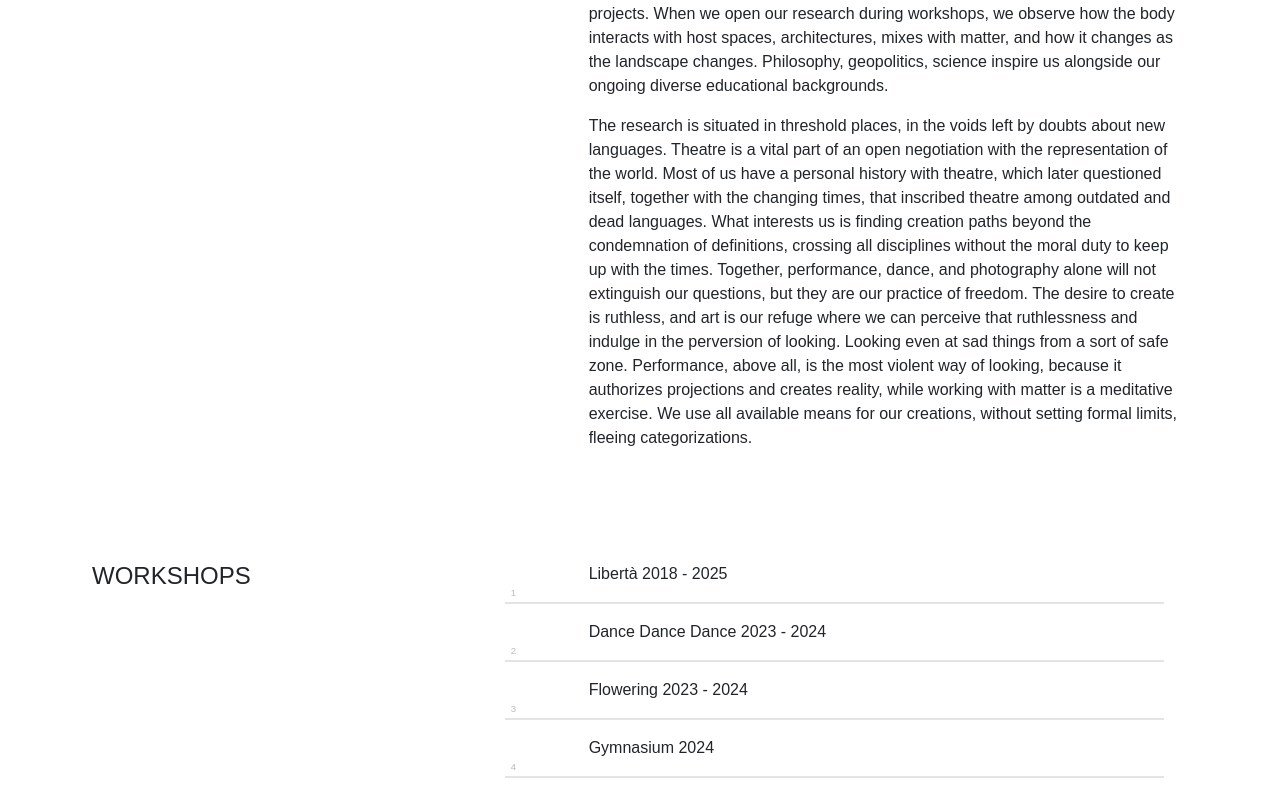
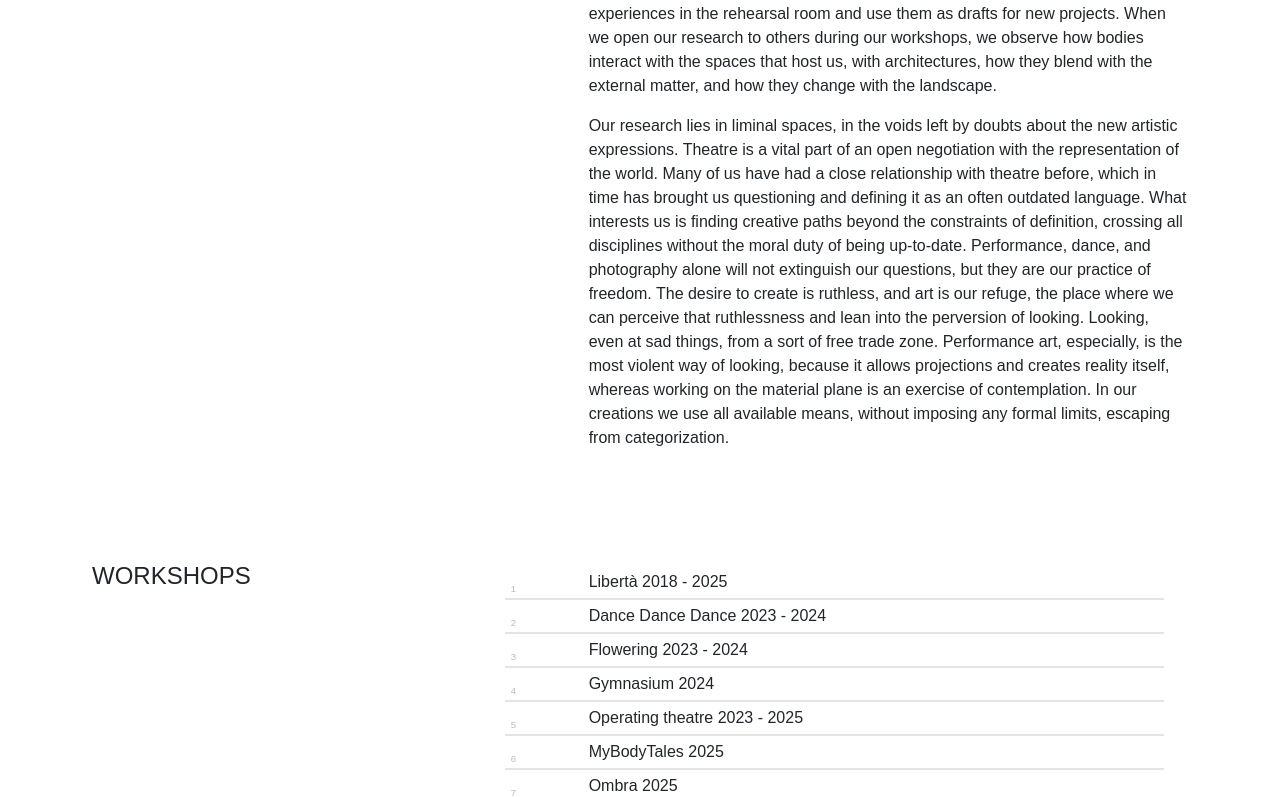
Before and after one commit to Uros0396/Theatre-WebSite, a React (Vite) app: page /Studio in a window 1280 px wide. Shown: the part 1389-2186 px from the top of the page. Built offline with nearby package versions, Linux system fonts and the light colour scheme.

Commit message:
text changed in english

```diff
--- a/src/Components/Main/Main.css
+++ b/src/Components/Main/Main.css
@@ -1,4 +1,4 @@
 .img-homepage {
-  max-height: 22rem;
-  width: auto;
+  max-height: 26rem;
+  width: 6rem;
 }
--- a/src/Languages/en/english.json
+++ b/src/Languages/en/english.json
@@ -15,14 +15,14 @@
   "about": {
     "title1": "ABOUT",
     "title2": "BIO",
-    "paragraph1": "We are a multidisciplinary artistic collective. Our research crosses theatre, performance, and installation, expanding to visual works, collective investigations, fieldwork, collection of testimonies, and archival projects.",
+    "paragraph1": "We are a multidisciplinary artistic collective. Our research embraces theatre, performance and art installations, extending its research to visual works, collective investigations, field research, collection of testimonies, and archival work.",
     "paragraph2": "Maria Chiara Pederzini, with Nicola Andretta, Giulia Bellentani, Rita Bosello, Anna Briotto, Sofia Carlesso, Beatrice Centenaro, Emiliano Daniel, Stefano Lattanzio, Alice Spisa.",
-    "paragraph3": "<strong>2025</strong> Carmen is in residency at DAS Collagene <br />residency at Nidoramai by Alessandro and Chiara Businaro <br />guest at La Conigliera of Anagoor",
-    "paragraph4": "<strong>2024</strong> Carmen wins the CURA 2024 call <br />presents a public preview at Caracol Vicenza",
-    "paragraph5": "<strong>2019 - 2024</strong> Libertà (exercises), in progress, <br />is in residency at DAS in the Collagene festival (BO); <br />a fragment of the work is presented at Triennale Milano within the project <br />Nascondere by Romeo Castellucci <br />and at OTSE by Pietro Valenti (former director of ERT), in Melpignano (LE), <br />DRUŠTVENI CENTAR ROJC Pula, Croatia, C3 (VR) <br />and Akasa Cittadella (PD) <br />in residency at LEMMING, Rovigo, <br />at Parterre Tremonti di Sotto (PN), <br />at La Piccionaia <br />at Fabbrica del Vapore (MI) in collaboration with Fattoria Vittadini",
-    "paragraph6": "<strong>2019 - 2024</strong> Black Holes is premiered for TSV at Teatro delle <br /> Maddalene (PD) in collaboration with the Neurology department of Padua Hospital, with which <br />several public previews are presented",
-    "paragraph7": "<strong>2019</strong> Cucina, in residency with La Piccionaia",
-    "paragraph8": "<strong>2017</strong> Furore, freely inspired by the novel by John Steinbeck, is one of the six projects selected by Antonio Latella for <br />Biennale Teatro College Call for Under 30 Directors"
+    "paragraph3": "<strong>2025</strong> <em>Carmen</em> is in residency at DAS Collagene (BO) <br /> and Nidoramai by Alessandro and Chiara Businaro <br />guest artist at La Conigliera of Anagoor",
+    "paragraph4": "<strong>2024</strong> <em>Carmen</em> wins the CURA 2024 call <br />grant showing a public opening at Caracol Vicenza",
+    "paragraph5": "<strong>2019 - 2024</strong><em> Libertà (exercises)</em>, work in progress, <br />in residency at DAS Collagene (BO); <br />fragments of the work-in-progress are presented at Triennale Milano within the project <br />Nascondere by Romeo Castellucci <br />and at OTSE by Pietro Valenti, Melpignano (LE), <br /> at DRUŠTVENI CENTAR ROJC Pula, Croatia, C3 (VR) <br />and at Akasa Cittadella (PD); <br />in residency at LEMMING, Rovigo, <br />at Parterre Tremonti di Sotto (PN), <br />at La Piccionaia <br />at Fabbrica del Vapore in collaboration with Fattoria Vittadini",
+    "paragraph6": "<strong>2019 - 2024</strong><em> Black Holes</em> is premiered for TSV at Teatro delle <br /> Maddalene (PD) in collaboration with the Neurology department of Padua Hospital, with which <br />several public previews are presented",
+    "paragraph7": "<strong>2019</strong> <em>Cucina</em>, in residency with La Piccionaia",
+    "paragraph8": "<strong>2017</strong> <em>Furore</em>, freely inspired by the novel by John Steinbeck, is one of the six projects selected by Antonio Latella for <br />Biennale Teatro College Call for Under 30 Directors"
   },
 
   "works": {
@@ -41,9 +41,9 @@
   "studio": {
     "title1": "STUDIO",
     "title2": "WORKSHOPS",
-    "paragraph1": "The productions are interconnected through symbolic elements in an artistic narrative that delves into recurring topics: home, memory, family, childhood, the body, loss, death, emptiness. The memory of families and our childhood, traumas, ancestors, places, and objects that recall them inhabit the scenic or museum space. The idea stems from a photograph taken with the old Minolta of a grandfather, or from a novel. Fairy tales, poems, and classical themes transmit a timeless sense to the original dramaturgies. Image, word, and sound converge in live sets or audiovisual recordings. We are working transversally on performances and site-specific projects.",
-    "paragraph2": "Our technical work focuses on the design of feelings and sensations, aiming to create atmospheres with the combination of materials and contrasts, alternating objects, bodies, and surfaces. Syntheses come late from round tables, translating conceptual and sensitive analyses into more abstract, illogical visions. Imagined creatures, childhood elements blend with the brutality of reality and reflections on current events. While our works may be raw in trying to represent the most controversial aspects of the present, they are imbued with the affective weight of our stories and those of the people we meet. We listen and observe. We collect interviews, rehearsal room experiences from which we keep sketches for new projects. When we open our research during workshops, we observe how the body interacts with host spaces, architectures, mixes with matter, and how it changes as the landscape changes. Philosophy, geopolitics, science inspire us alongside our ongoing diverse educational backgrounds.",
-    "paragraph3": "The research is situated in threshold places, in the voids left by doubts about new languages. Theatre is a vital part of an open negotiation with the representation of the world. Most of us have a personal history with theatre, which later questioned itself, together with the changing times, that inscribed theatre among outdated and dead languages. What interests us is finding creation paths beyond the condemnation of definitions, crossing all disciplines without the moral duty to keep up with the times. Together, performance, dance, and photography alone will not extinguish our questions, but they are our practice of freedom. The desire to create is ruthless, and art is our refuge where we can perceive that ruthlessness and indulge in the perversion of looking. Looking even at sad things from a sort of safe zone. Performance, above all, is the most violent way of looking, because it authorizes projections and creates reality, while working with matter is a meditative exercise. We use all available means for our creations, without setting formal limits, fleeing categorizations.",
+    "paragraph1": "Our productions are interconnected through symbolic elements to create a narrative that delves into recurring themes: home,memory, family, childhood, bodies, loss, death, emptiness. The memories of our families and childhood, traumas, ancestors, places and objects that recall them, inhabit the stage or exhibition space. Ideas can arise from any source: a photograph taken with our grandfather’s old Minolta camera, or a novel. Fairy tales, poems, and classical themes convey a timeless feeling to our new creations. Images, words and sounds converge in live-sets or audiovisual recordings. We are working cross-sectionally on both performances and site-specific projects.",
+    "paragraph2": "Our technical work focuses on the design of feelings and sensations, in order to create atmospheres through the combination of materials and contrasts, alternating objects, bodies, and textures. An artistic synthesis emerges at a later stage after a long communal intellectual process, translating conceptual and tangible analyses into more abstract, illogical visions. Imagined creatures and childlike elements merge with the brutality of reality and our reflections on the times we live in. While our works may be raw in their attempt to represent the most controversial aspects of the present, they are imbued with the emotional weight of our personal stories, and those of the people we meet. We listen and observe. We collect interviews and experiences in the rehearsal room and use them as drafts for new projects. When we open our research to others during our workshops, we observe how bodies interact with the spaces that host us, with architectures, how they blend with the external matter, and how they change with the landscape.",
+    "paragraph3": "Our research lies in liminal spaces, in the voids left by doubts about the new artistic expressions. Theatre is a vital part of an open negotiation with the representation of the world. Many of us have had a close relationship with theatre before, which in time has brought us questioning and defining it as an often outdated language. What interests us is finding creative paths beyond the constraints of definition, crossing all disciplines without the moral duty of being up-to-date. Performance, dance, and photography alone will not extinguish our questions, but they are our practice of freedom. The desire to create is ruthless, and art is our refuge, the place where we can perceive that ruthlessness and lean into the perversion of looking. Looking, even at sad things, from a sort of free trade zone. Performance art, especially, is the most violent way of looking, because it allows projections and creates reality itself, whereas working on the material plane is an exercise of contemplation. In our creations we use all available means, without imposing any formal limits, escaping from categorization.",
     "paragraph4": "Libertà 2018 - 2025",
     "paragraph5": "Dance Dance Dance 2023 - 2024",
     "paragraph6": "Flowering 2023 - 2024",
@@ -72,7 +72,7 @@
     "paragraph4": "Distribution - Giulia Bellentani",
     "paragraph5": "giuliabellentani.primoamore@gmail.com",
     "paragraph6": "fb primoamoreperformingarts",
-    "paragraph7": "If you believe in our vision, you can support us in many ways, by proposing collaborations or offering equipment, skills, or spaces.",
-    "paragraph8": "It is possible to allocate the 5x1000 to our association in your income tax return through a charitable donation, deductible or tax-deductible, to the following IBAN:"
+    "paragraph7": "If you believe in our vision, you can support us in several ways — by collaborating with us, or helping us by providing equipment, skills, or spaces.",
+    "paragraph8": "You can also give your 5x1000 to our association in your tax return (Italy) through a charitable donation, which can be deducted or written off, to the following IBAN:"
   }
 }
--- a/src/Pages/ChiSiamo/ChiSiamo.css
+++ b/src/Pages/ChiSiamo/ChiSiamo.css
@@ -32,6 +32,8 @@ hr {
   hr {
     width: 110%;
     left: -14%;
+    margin: 0;
+    padding: 0;
   }
 }
 
--- a/src/Pages/Studio/Studio.tsx
+++ b/src/Pages/Studio/Studio.tsx
@@ -30,37 +30,56 @@ const Studio: React.FC = () => {
             <h4 dangerouslySetInnerHTML={{ __html: t("studio.title2") }}></h4>
           </div>
           <div className="col-sm-12 col-md-12 col-lg-7 p-2 p-md-5 p-lg-5 studio">
-            <p dangerouslySetInnerHTML={{ __html: t("studio.paragraph4") }}></p>
+            <p
+              className="pt-2 mb-1"
+              dangerouslySetInnerHTML={{ __html: t("studio.paragraph4") }}
+            ></p>
             <div className="div-timeline">
               <span className="timeline">1</span>
               <hr />
             </div>
-            <p dangerouslySetInnerHTML={{ __html: t("studio.paragraph5") }}></p>
+            <p
+              className="mt-1 mb-1"
+              dangerouslySetInnerHTML={{ __html: t("studio.paragraph5") }}
+            ></p>
             <div className="div-timeline">
               <span className="timeline">2</span>
               <hr />
             </div>
-            <p dangerouslySetInnerHTML={{ __html: t("studio.paragraph6") }}></p>
+            <p
+              className="mt-1 mb-1"
+              dangerouslySetInnerHTML={{ __html: t("studio.paragraph6") }}
+            ></p>
             <div className="div-timeline">
               <span className="timeline">3</span>
               <hr />
             </div>
-            <p dangerouslySetInnerHTML={{ __html: t("studio.paragraph7") }}></p>
+            <p
+              className="mt-1 mb-1"
+              dangerouslySetInnerHTML={{ __html: t("studio.paragraph7") }}
+            ></p>
             <div className="div-timeline">
               <span className="timeline">4</span>
               <hr />
             </div>
-            <p dangerouslySetInnerHTML={{ __html: t("studio.paragraph8") }}></p>
+            <p
+              className="mt-1 mb-1"
+              dangerouslySetInnerHTML={{ __html: t("studio.paragraph8") }}
+            ></p>
             <div className="div-timeline">
               <span className="timeline">5</span>
               <hr />
             </div>
-            <p dangerouslySetInnerHTML={{ __html: t("studio.paragraph9") }}></p>
+            <p
+              className="mt-1 mb-1"
+              dangerouslySetInnerHTML={{ __html: t("studio.paragraph9") }}
+            ></p>
             <div className="div-timeline">
               <span className="timeline">6</span>
               <hr />
             </div>
             <p
+              className="mt-1 mb-1"
               dangerouslySetInnerHTML={{ __html: t("studio.paragraph10") }}
             ></p>
             <div className="div-timeline">
```
